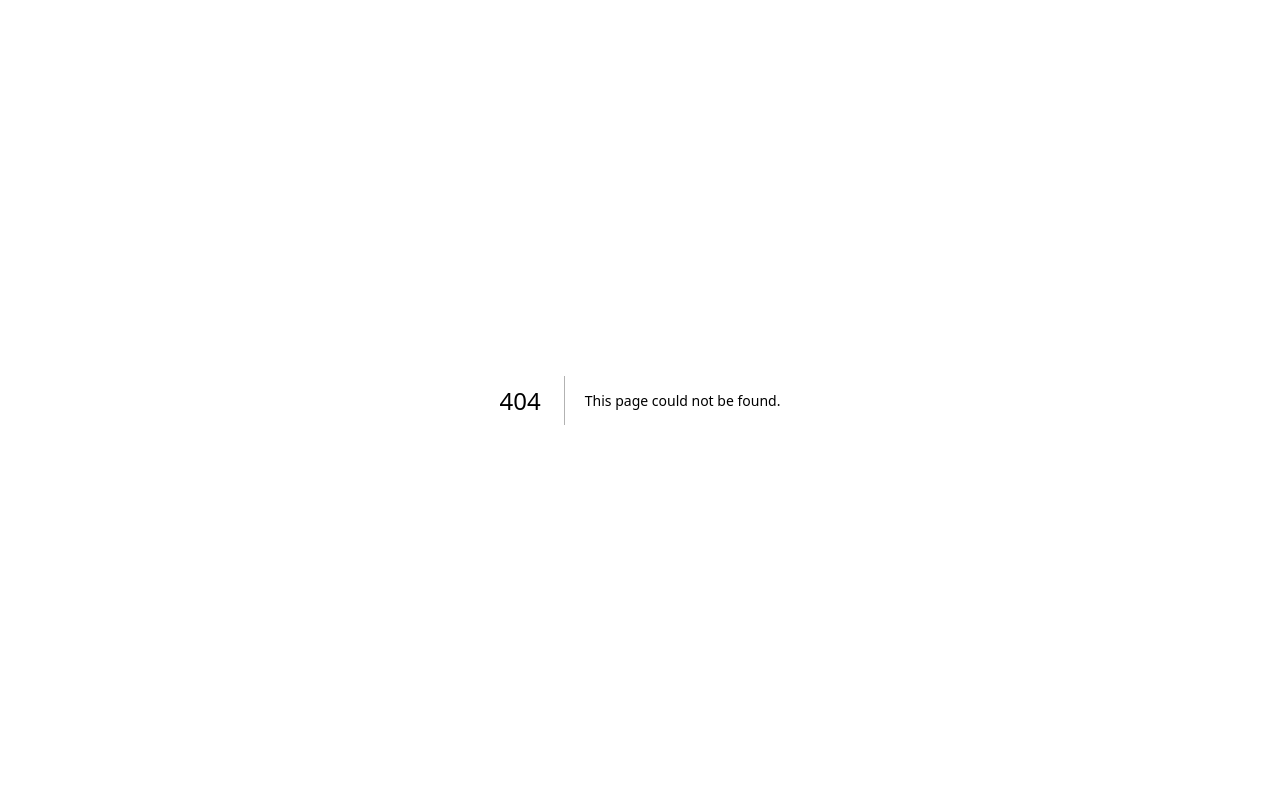
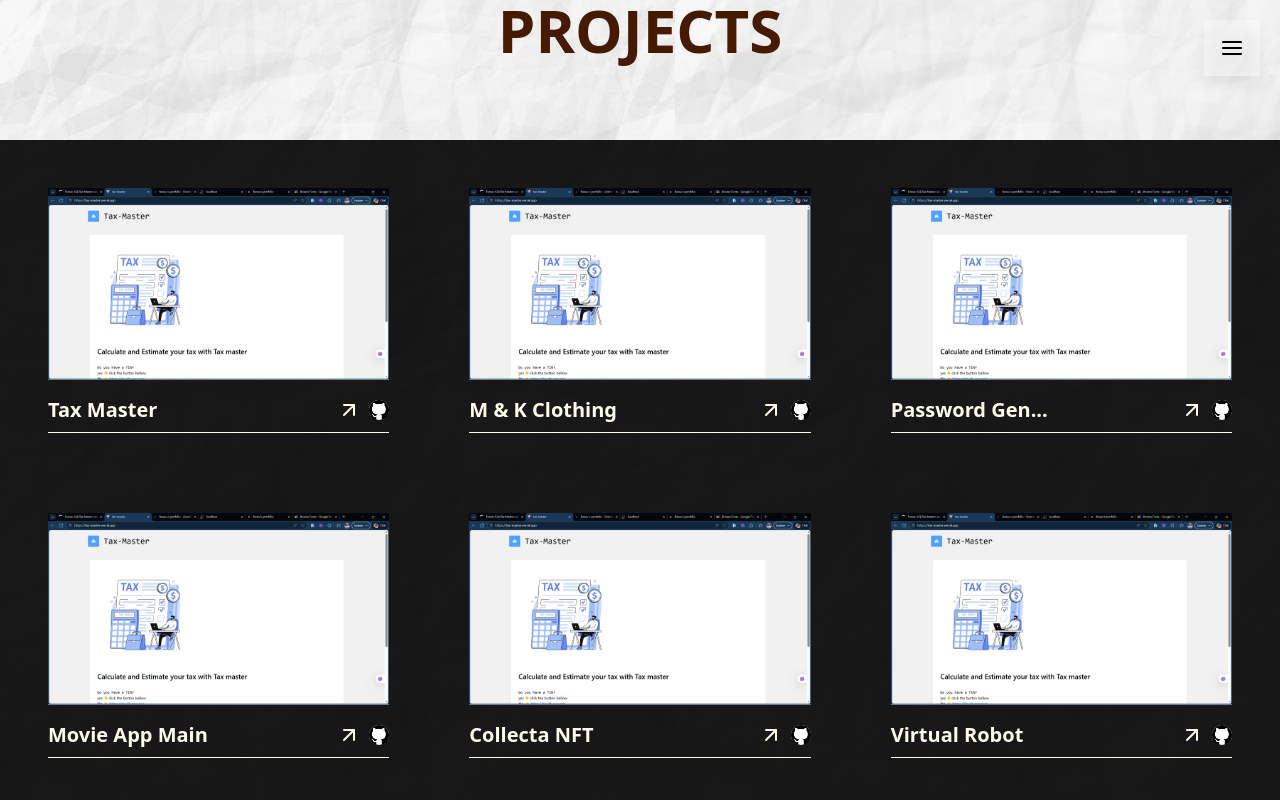
Before and after one commit to Festus-123/Festus-s-Portfolio, a Next.js app: page /projects in a window 1280 px wide. Before the commit this address had no page. Shown: the top 800 px of the page. Built offline with nearby package versions, Linux system fonts and the light colour scheme.

Commit message:
work in prgress

```diff
--- a/app/globals.css
+++ b/app/globals.css
@@ -4,3 +4,8 @@
 .hide-scrollbar::-webkit-scrollbar {
   display: none;
 }
+
+.font-style {
+    font-family: var(--font-poppins);
+    font-weight: 900;
+}
--- a/app/layout.tsx
+++ b/app/layout.tsx
@@ -1,6 +1,14 @@
 import type { Metadata } from "next";
-import { Geist, Geist_Mono, Changa_One } from "next/font/google";
+import {
+  Geist,
+  Geist_Mono,
+  Changa_One,
+  Poppins,
+  Montserrat,
+  Oswald
+} from "next/font/google";
 import "./globals.css";
+import Sidebar from "@/components/sidebar/Sidebar";
 
 const geistSans = Geist({
   variable: "--font-geist-sans",
@@ -15,7 +23,19 @@ const geistMono = Geist_Mono({
 const changaOne = Changa_One({
   weight: "400",
   subsets: ["latin"],
-  variable: "--font-Changa-one",
+  variable: "--font-changa-one",
+});
+
+const poppins = Poppins({
+  weight: ["400", "600", "700"], // normal, semi-bold, bold
+  subsets: ["latin"],
+  variable: "--font-poppins",
+});
+
+const oswald = Oswald({
+  weight: ["400", "600", "700"], // normal, semi-bold, bold
+  subsets: ["latin"],
+  variable: "--font-oswald",
 });
 
 export const metadata: Metadata = {
@@ -31,8 +51,9 @@ export default function RootLayout({
   return (
     <html lang="en">
       <body
-        className={`${geistSans.variable} ${geistMono.variable} ${changaOne.variable} antialiased`}
+        className={`${geistSans.variable} ${geistMono.variable} ${changaOne.variable} ${poppins.variable} ${oswald.variable} antialiased relative`}
       >
+        <Sidebar />
         {children}
       </body>
     </html>
--- a/app/page.tsx
+++ b/app/page.tsx
@@ -1,5 +1,6 @@
 import React from 'react'
 import Hero_page from '@/components/hero/Hero_page'
+// import Sidebar from '@/components/sidebar/Sidebar'
 
 const Portfolio = () => {
   return (
--- /dev/null
+++ b/app/projects/page.tsx
@@ -0,0 +1,104 @@
+// "use cLient";
+import React from "react";
+import Link from "next/link";
+import { FiArrowUpRight } from "react-icons/fi";
+import Contact_Preview from "@/components/contact-preview/Contact_Preview";
+import Footer from "@/components/footer/Footer";
+// import { motion } from 'framer-motion';
+
+const Projects = () => {
+  const links = [
+    {
+      name: "Tax Master",
+      image: "/project-1.png",
+      site: "",
+      github: "/github.jpg",
+    },
+    {
+      name: "M & K Clothing",
+      image: "/project-1.png",
+      site: "",
+      github: "/github.jpg",
+    },
+    {
+      name: "Password Gen...",
+      image: "/project-1.png",
+      site: "",
+      github: "/github.jpg",
+    },
+    {
+      name: "Movie App Main",
+      image: "/project-1.png",
+      site: "",
+      github: "/github.jpg",
+    },
+    {
+      name: "Collecta NFT",
+      image: "/project-1.png",
+      site: "",
+      github: "/github.jpg",
+    },
+    {
+      name: "Virtual Robot",
+      image: "/project-1.png",
+      site: "",
+      github: "/github.jpg",
+    },
+  ];
+  return (
+    <div
+      style={{
+        background: "url(/white-paper.jpg)",
+        backgroundAttachment: "fixed",
+      }}
+      className="h-full"
+    >
+
+      <h1
+        className="text-center font-extrabold text-3xl sm:text-24l md:text-6xl text-amber-950 mb-20"
+      >
+        PROJECTS
+      </h1>
+
+      <div className="bg-black/90 text-amber-50">
+        <div className="w-full grid grid-cols-1 md:grid-cols-2 lg:grid-cols-3 gap-10 md:gap-20 z-20 p-8 md:p-12">
+          {links.map((item, index) => (
+            <div key={index} className="flex flex-col gap-4 items-center">
+              <div className="w-full">
+                <img src={item.image} alt={item.image} />
+              </div>
+              <div className="w-full flex flex-row items-center justify-between border-b pb-2">
+                <h1 className="font-bold text-lg md:text-xl">{item.name}</h1>
+                <div className="font-bold text-xl md:text-2xl flex flex-row items-center gap-2">
+                  <Link href={item.site}>
+                    <FiArrowUpRight />
+                  </Link>
+                  <Link href={item.github}>
+                    <img
+                      className="w-5 h-5 rounded-full"
+                      src={item.github}
+                      alt="GitHub"
+                    />
+                  </Link>
+                </div>
+              </div>
+            </div>
+          ))}
+        </div>
+      </div>
+
+      {/* Loading... */}
+      <div className="my-40">
+        <h1 className="text-amber-950 text-lg md:text-xl font-semibold text-center">
+          More projects Loading...
+        </h1>
+      </div>
+
+      {/* Contact and Footer */}
+      <Contact_Preview />
+      <Footer />
+    </div>
+  );
+};
+
+export default Projects;
--- a/components/footer/Footer.tsx
+++ b/components/footer/Footer.tsx
@@ -3,9 +3,9 @@ import React from 'react'
 
 const Footer = () => {
   return (
-    <div className='p-2 md:p-4 bg-black/90 text-amber-50/90'>
+    <div className='p-4 md:p-4 bg-black/90 text-amber-50/90'>
         <h1 className='text-sm md:text-lg flex flex-row items-ceneter gap-5 tracking-normal'>
-            <span className='tracking-normal'>Create by FESTUS PHILLIP</span> <span> | </span> <span>&6bbc; 2026 ⭐⭐</span>
+            <span className='tracking-normal'>Created by FESTUS PHILLIP  ⭐⭐</span> <span> | </span> <span>&6bbc; 2026</span>
         </h1>
     </div>
   )
--- /dev/null
+++ b/components/main-sites/MainProjects.tsx
@@ -0,0 +1,104 @@
+"use cLient";
+import React from "react";
+import Link from "next/link";
+import { FiArrowUpRight } from "react-icons/fi";
+import Contact_Preview from "@/components/contact-preview/Contact_Preview";
+import Footer from "@/components/footer/Footer";
+import { motion } from 'framer-motion';
+
+const MainProjects = () => {
+  const links = [
+    {
+      name: "Tax Master",
+      image: "/project-1.png",
+      site: "",
+      github: "/github.jpg",
+    },
+    {
+      name: "M & K Clothing",
+      image: "/project-1.png",
+      site: "",
+      github: "/github.jpg",
+    },
+    {
+      name: "Password Gen...",
+      image: "/project-1.png",
+      site: "",
+      github: "/github.jpg",
+    },
+    {
+      name: "Movie App Main",
+      image: "/project-1.png",
+      site: "",
+      github: "/github.jpg",
+    },
+    {
+      name: "Collecta NFT",
+      image: "/project-1.png",
+      site: "",
+      github: "/github.jpg",
+    },
+    {
+      name: "Virtual Robot",
+      image: "/project-1.png",
+      site: "",
+      github: "/github.jpg",
+    },
+  ];
+  return (
+    <div
+      style={{
+        background: "url(/white-paper.jpg)",
+        backgroundAttachment: "fixed",
+      }}
+      className="h-full"
+    >
+
+      <motion.h1
+        className="text-center font-extrabold text-3xl sm:text-24l md:text-6xl text-amber-950"
+      >
+        PROJECTS
+      </motion.h1>
+
+      <div className="bg-black/90 text-amber-50">
+        <div className="w-full grid grid-cols-1 md:grid-cols-3 gap-10 md:gap-20 z-20 md:p-12">
+          {links.map((item, index) => (
+            <div key={index} className="flex flex-col gap-4 items-center">
+              <div className="w-full">
+                <img src={item.image} alt={item.image} />
+              </div>
+              <div className="w-full flex flex-row items-center justify-between border-b pb-2">
+                <h1 className="font-bold text-lg md:text-xl">{item.name}</h1>
+                <div className="font-bold text-xl md:text-2xl flex flex-row items-center gap-2">
+                  <Link href={item.site}>
+                    <FiArrowUpRight />
+                  </Link>
+                  <Link href={item.github}>
+                    <img
+                      className="w-5 h-5 rounded-full"
+                      src={item.github}
+                      alt="GitHub"
+                    />
+                  </Link>
+                </div>
+              </div>
+            </div>
+          ))}
+        </div>
+      </div>
+
+      {/* Loading... */}
+      <div className="my-40">
+        <h1 className="text-amber-950 text-lg md:text-xl font-semibold text-center">
+          More projects Loading...
+        </h1>
+      </div>
+
+      {/* Contact and Footer */}
+      <Contact_Preview />
+      <Footer />
+    </div>
+  );
+};
+
+export default MainProjects;
--- /dev/null
+++ b/components/sidebar/Sidebar.tsx
@@ -0,0 +1,74 @@
+"use client";
+import React, { useState } from "react";
+import { motion, translateAxis, useScroll, useTransform } from "framer-motion";
+import Link from "next/link";
+import { FiX, FiMenu } from "react-icons/fi";
+
+const Sidebar = () => {
+  const [open, setOpen] = useState(false);
+  const { scrollX } = useScroll();
+
+  const transleteX = useTransform(scrollX, [0, 0], [-100, 1])
+
+  const handleOpen = () => {
+    if (open) {
+      setOpen(false);
+    } else {
+      setOpen(true);
+    }
+  };
+
+  const links = [
+    { name: "Portfolio", href: "/" },
+    { name: "About", href: "/about" },
+    { name: "Projects", href: "/projects" },
+    { name: "Contact", href: "/#contact" },
+  ];
+  return (
+    // Side bar pannel
+    <div className="flex flex-row ">
+      <div
+        onClick={handleOpen}
+        className= {`${open && "absolute"} fixed z-50 right-5 top-5 bg-gray-50/50 p-4 text-2xl cursor-pointer drop-shadow-xl`}
+      >
+        {open ? <FiX /> : <FiMenu />}
+      </div>
+      { open && (
+      <motion.div
+        initial={{ x: "-100%"}}
+        animate={{ x: 0}}
+        exit={{ x: "-100%"}}
+        transition={{ duration: 0.6, ease: "easeInOut"}}
+        className="fixed h-screen backdrop-blur-md bg-black/80 w-full md:w-[60%] lg:w-[50%] p-16 z-20">
+        <motion.div
+            initial={{ x: "-100%", y: 100}}
+            animate={{ x: 0, y: 0}}
+            transition={{ duration: 1, ease: "easeInOut"}}
+            className="flex flex-col gap-10 justify-center h-full">
+          {/* Portfolio */}
+          {links.map((item, index) => (
+            <motion.div
+                whileHover={{ x: 40}}
+                transition={{ duration: 0.2, ease: "easeInOut"}}
+                style={{}} key={index}>
+              <Link
+                href={item.href}
+                onClick={() => {
+                    setTimeout(() => {
+                        setOpen(false)
+                    }, 1000)
+                }}
+                className="text-amber-50 text-2xl md:text-3xl lg::text-4xl font-extrabold "
+              >
+                {item.name}
+              </Link>
+            </motion.div>
+          ))}
+        </motion.div>
+      </motion.div>
+        )}
+    </div>
+  );
+};
+
+export default Sidebar;
--- a/tailwind.config.ts
+++ b/tailwind.config.ts
@@ -10,7 +10,7 @@ const config: Config = {
   theme: {
     extend: {
       fontFamily: {
-        changa: ["var(--font-changa-one)"],
+        heading: ["var(--font-changa-one)"],
       },
     },
   },
```
Also changed, not shown: components/hero/Hero_page.tsx (+4 -3 lines).
